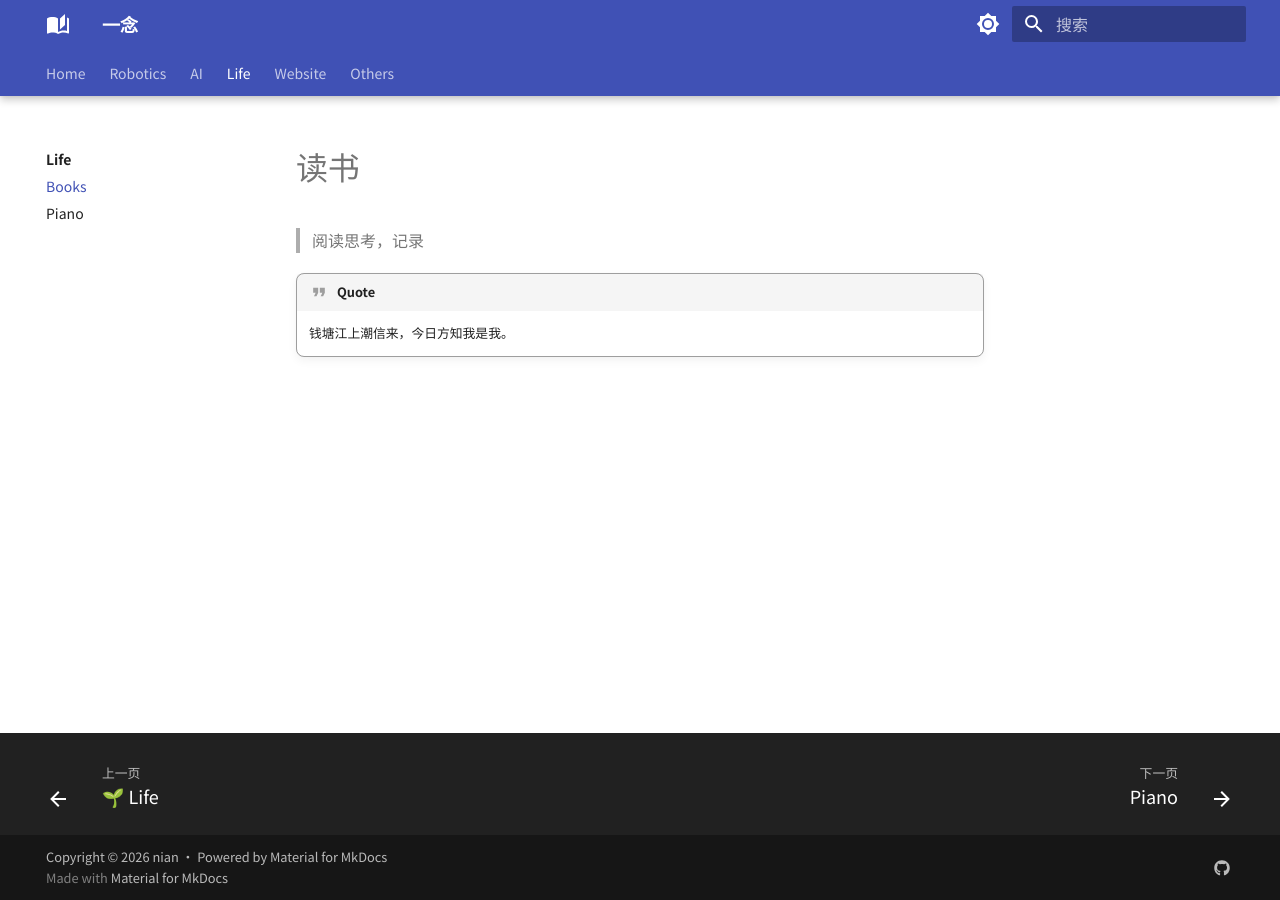
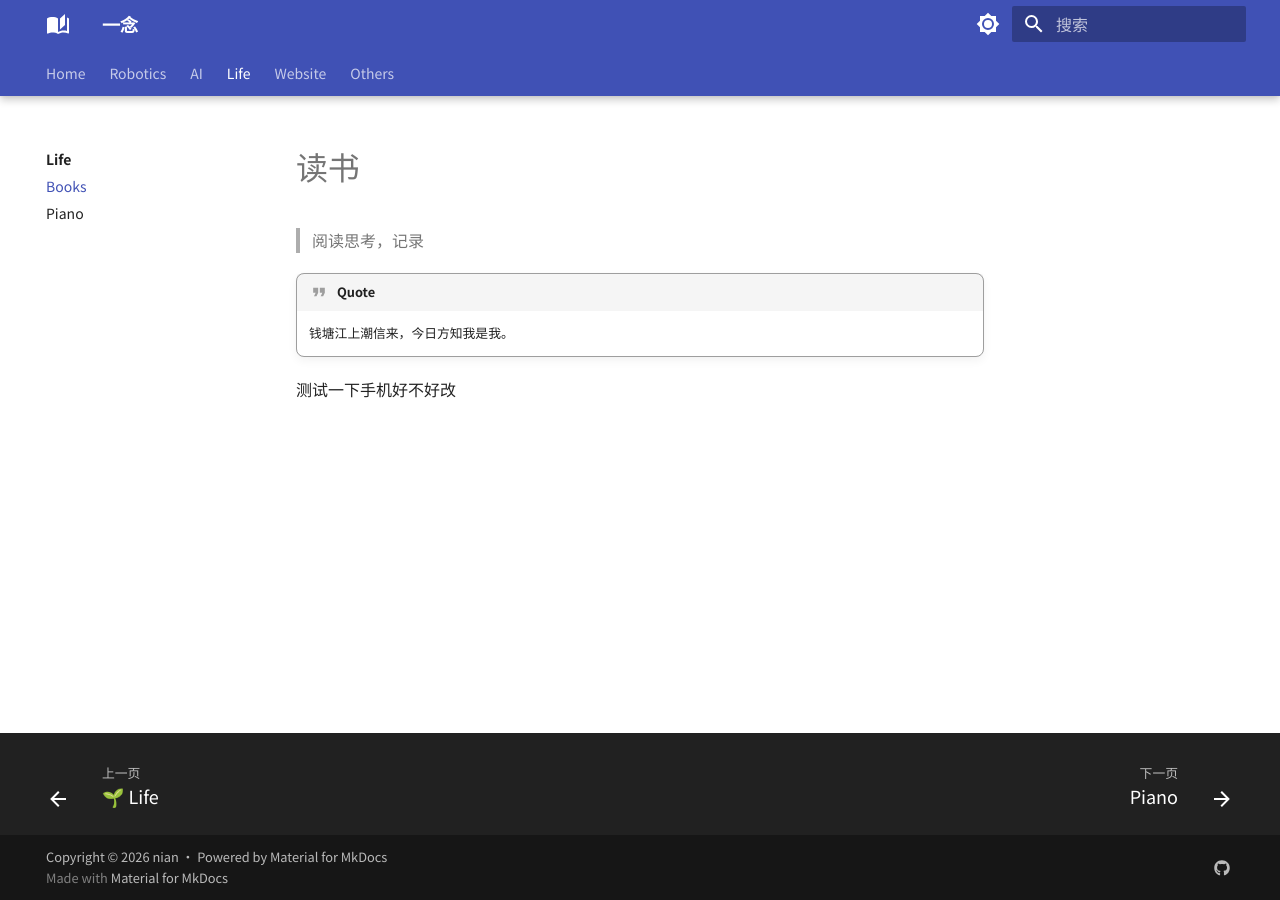
Before and after one commit to Esmusssein123456789/esmusssein.github.io, an MkDocs documentation site: the page built from docs/Life/Books/index.md, in a window 1280 px wide. Built offline with MkDocs 1.6.1 and Material for MkDocs 9.7.7, drawn with Linux system fonts in a browser that asks for light colours.

Commit message:
手机端修改
Added a test message to check mobile editing capabilities.

```diff
--- a/docs/Life/Books/index.md
+++ b/docs/Life/Books/index.md
@@ -4,3 +4,5 @@
 
 !!! quote
     钱塘江上潮信来，今日方知我是我。
+
+测试一下手机好不好改
```
